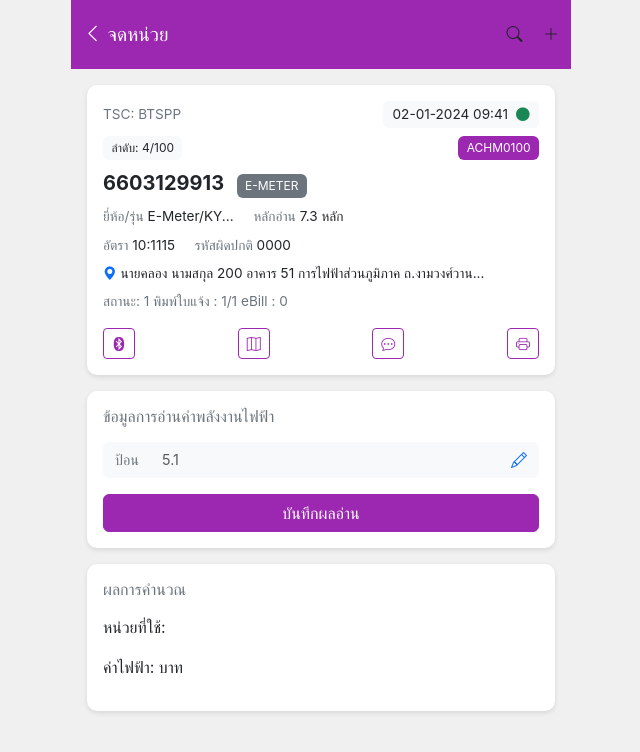
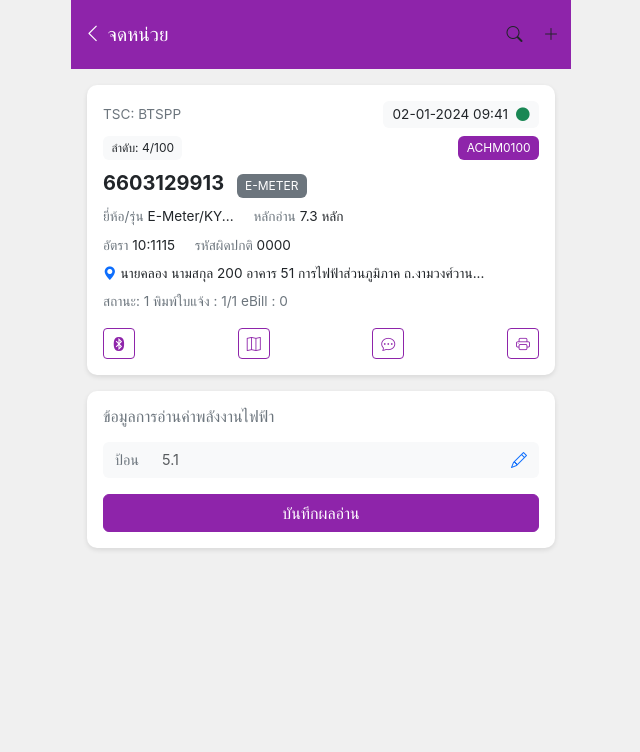
Before and after one commit to NutkungZz/MaMo, a plain HTML site: page index.html in a window 1280 px wide. Shown: the whole page, without its empty margins (319-959 px from the left). Drawn offline with nearby package versions, Linux system fonts and the light colour scheme.

Commit message:
Update styles.css

```diff
--- a/styles.css
+++ b/styles.css
@@ -2,71 +2,60 @@ body {
     background-color: #f0f0f0;
     font-family: -apple-system, BlinkMacSystemFont, 'Segoe UI', Roboto, Oxygen, Ubuntu, Cantarell, 'Open Sans', 'Helvetica Neue', sans-serif;
 }
-
 .app-container {
     max-width: 500px;
     margin: 0 auto;
     background-color: #f0f0f0;
 }
-
 .navbar {
-    background-color: #9c27b0 !important;
+    background-color: #8e24aa !important;
     padding-top: 15px;
     padding-bottom: 15px;
 }
-
 .navbar-brand {
     font-size: 1.2rem;
 }
-
 .card {
     border-radius: 10px;
     border: none;
     box-shadow: 0 2px 5px rgba(0,0,0,0.1);
 }
-
 .badge {
     font-weight: normal;
     padding: 0.5em 0.7em;
 }
-
 .badge.bg-primary {
-    background-color: #9c27b0 !important;
+    background-color: #8e24aa !important;
 }
-
 .btn-outline-primary {
-    border-color: #9c27b0;
-    color: #9c27b0;
+    border-color: #8e24aa;
+    color: #8e24aa;
 }
-
 .btn-outline-primary:hover {
-    background-color: #9c27b0;
+    background-color: #8e24aa;
     color: white;
 }
-
 .btn-primary {
-    background-color: #9c27b0;
-    border-color: #9c27b0;
+    background-color: #8e24aa;
+    border-color: #8e24aa;
 }
-
 .btn-primary:hover {
-    background-color: #7b1fa2;
-    border-color: #7b1fa2;
+    background-color: #6a1b9a;
+    border-color: #6a1b9a;
 }
-
 .small {
     font-size: 0.85rem;
 }
-
 .text-muted {
     color: #6c757d !important;
 }
-
 .input-group-text, .form-control {
     font-size: 0.9rem;
 }
-
 .btn-sm {
     padding: 0.25rem 0.5rem;
     font-size: 0.875rem;
 }
+.hidden {
+    display: none;
+}
```
